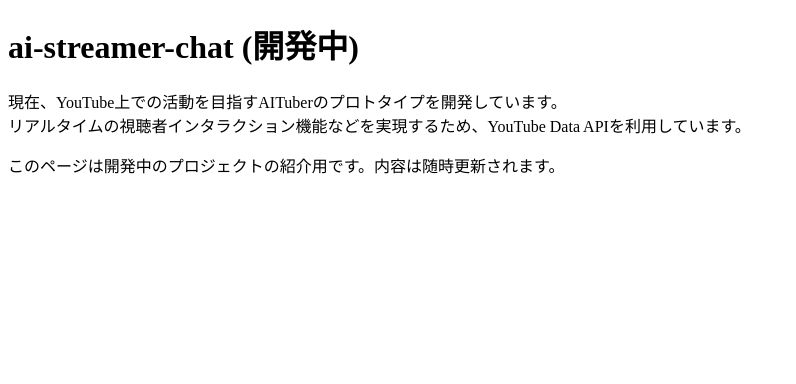
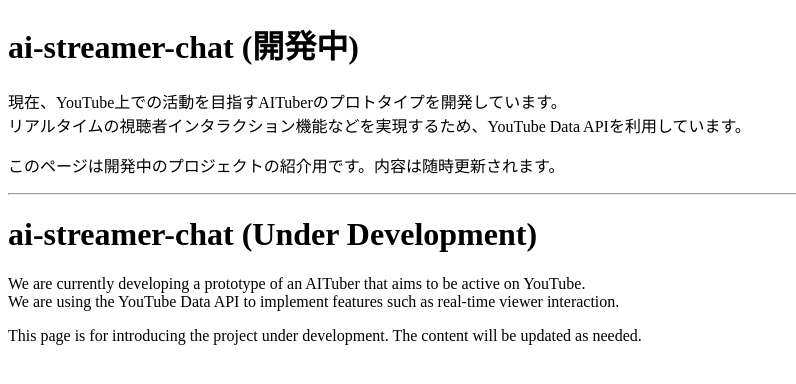
Before and after one commit to GrutinP/GrutinP.github.io, a plain HTML site: page index.html in a window 1280 px wide. Shown: the whole page, without its empty margins (0-796 px from the left). Drawn offline with Linux system fonts and the light colour scheme.

Commit message:
Update index.html

```diff
--- a/index.html
+++ b/index.html
@@ -12,5 +12,13 @@
         リアルタイムの視聴者インタラクション機能などを実現するため、YouTube Data APIを利用しています。
     </p>
     <p>このページは開発中のプロジェクトの紹介用です。内容は随時更新されます。</p>
-    </body>
+
+    <hr> <h1>ai-streamer-chat (Under Development)</h1>
+    <p>
+        We are currently developing a prototype of an AITuber that aims to be active on YouTube.<br>
+        We are using the YouTube Data API to implement features such as real-time viewer interaction.
+    </p>
+    <p>This page is for introducing the project under development. The content will be updated as needed.</p>
+
+</body>
 </html>
```
